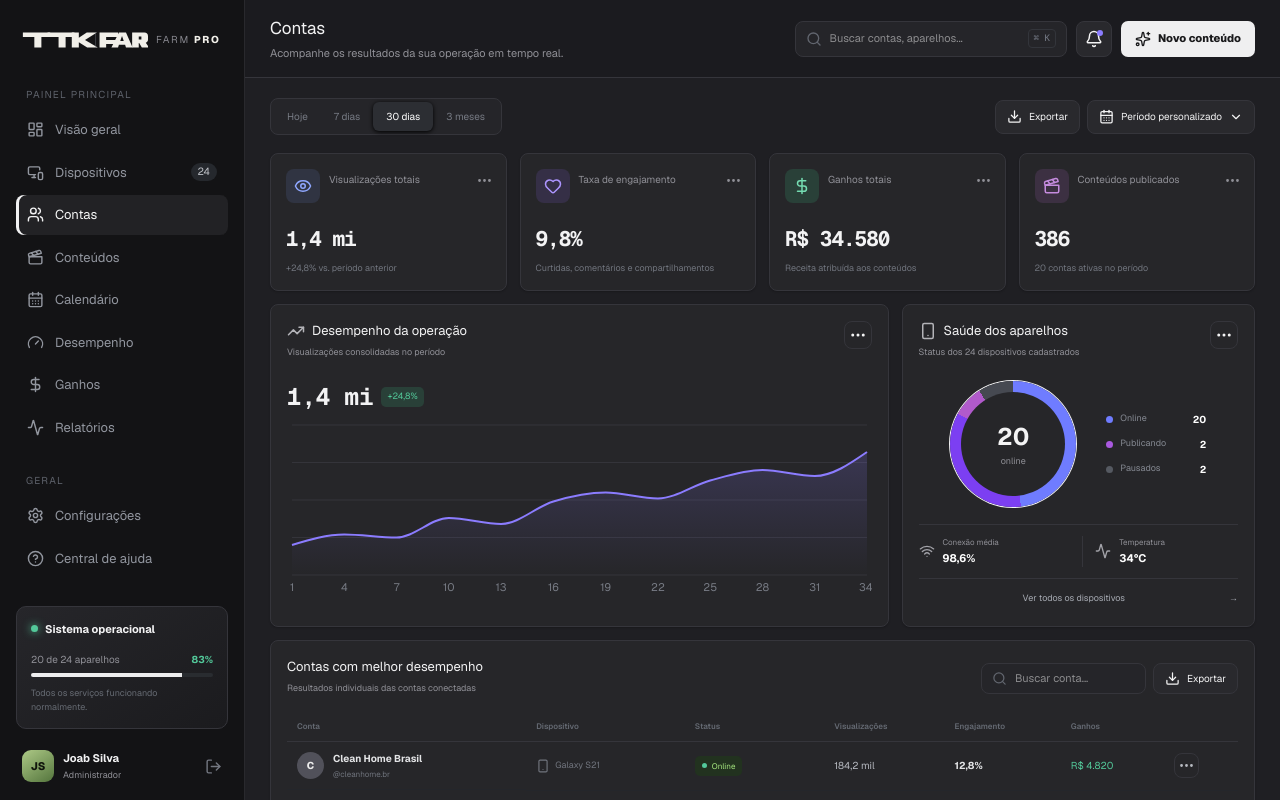
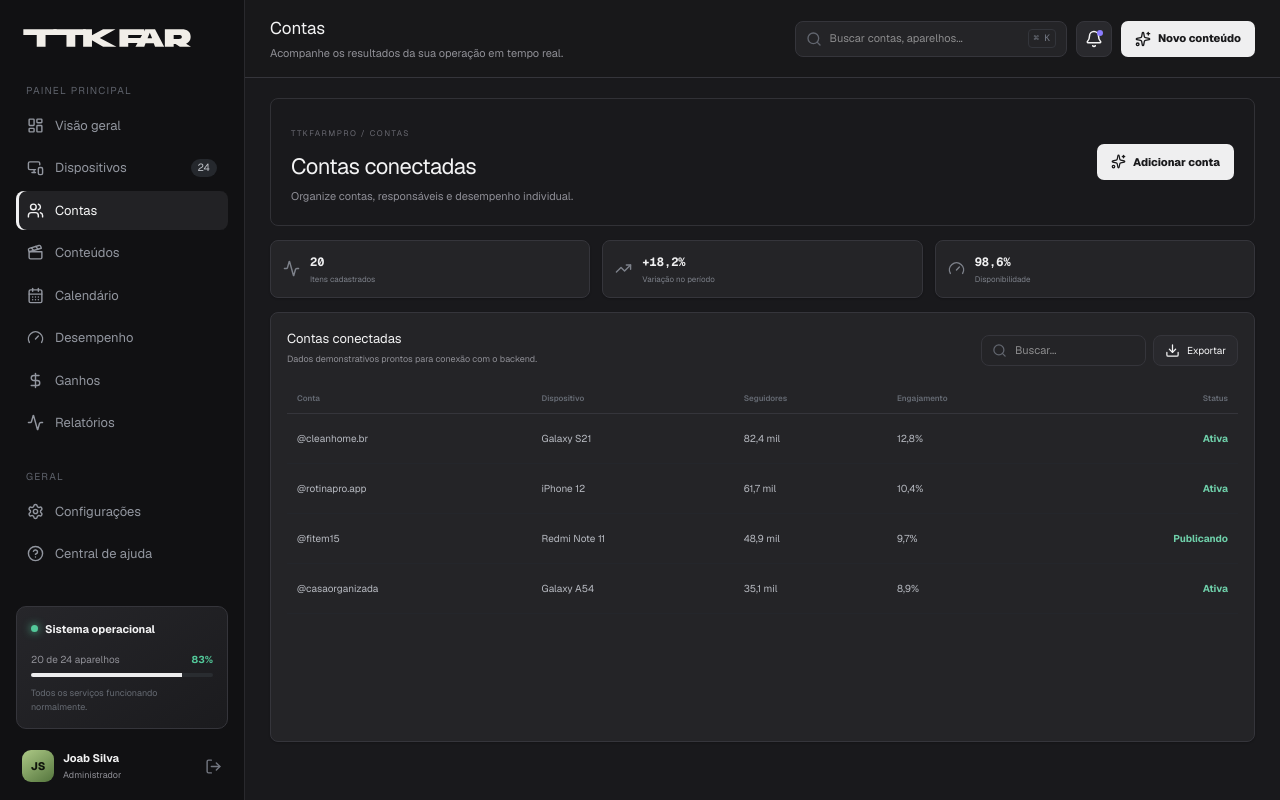
Before and after one commit to joabest/TTKPHARM, a Next.js app: page / in a window 1280 px wide. Both pictures are taken after a click on the button "Contas". Shown: the top 800 px of the page. Built offline with nearby package versions, Linux system fonts and the light colour scheme.

Commit message:
feat: adiciona módulos funcionais, logo oficial e favicon

```diff
--- a/components/dashboard.tsx
+++ b/components/dashboard.tsx
@@ -56,9 +56,9 @@ export default function Dashboard() {
       <aside className={`sidebar ${sidebar ? "open" : ""}`}>
         <div className="brand-row"><Logo /><button className="icon-button mobile-close" onClick={()=>setSidebar(false)}><X size={18}/></button></div>
         <p className="section-label">PAINEL PRINCIPAL</p>
-        <nav>{nav.map(([Icon,label])=><button key={label} className={active===label?"active":""} onClick={()=>{setActive(label);setSidebar(false); if(label!=="Visão geral") flash(`${label}: módulo preparado para integração`)}}><Icon size={17}/><span>{label}</span>{label==="Dispositivos"&&<small>24</small>}</button>)}</nav>
+        <nav>{nav.map(([Icon,label])=><button key={label} className={active===label?"active":""} onClick={()=>{setActive(label);setSidebar(false)}}><Icon size={17}/><span>{label}</span>{label==="Dispositivos"&&<small>24</small>}</button>)}</nav>
         <p className="section-label general">GERAL</p>
-        <nav><button onClick={()=>flash("Configurações abertas em breve")}><Settings size={17}/>Configurações</button><button onClick={()=>flash("Central de ajuda aberta em breve")}><CircleHelp size={17}/>Central de ajuda</button></nav>
+        <nav><button className={active==="Configurações"?"active":""} onClick={()=>{setActive("Configurações");setSidebar(false)}}><Settings size={17}/>Configurações</button><button className={active==="Central de ajuda"?"active":""} onClick={()=>{setActive("Central de ajuda");setSidebar(false)}}><CircleHelp size={17}/>Central de ajuda</button></nav>
         <div className="system-card"><div className="system-head"><span className="pulse"/><b>Sistema operacional</b></div><div className="system-row"><span>20 de 24 aparelhos</span><b>83%</b></div><div className="progress"><i/></div><p>Todos os serviços funcionando normalmente.</p></div>
         <div className="profile"><div className="avatar">JS</div><div><b>Joab Silva</b><span>Administrador</span></div><button title="Sair" onClick={()=>flash("Sessão encerrada (demonstração)")}><LogOut size={17}/></button></div>
       </aside>
@@ -67,6 +67,7 @@ export default function Dashboard() {
         <header><button className="icon-button menu-button" onClick={()=>setSidebar(true)}><Menu size={20}/></button><div><h1>{active}</h1><p>Acompanhe os resultados da sua operação em tempo real.</p></div><div className="header-actions"><label className="global-search"><Search size={16}/><input placeholder="Buscar contas, aparelhos..." value={query} onChange={e=>setQuery(e.target.value)}/><kbd>⌘ K</kbd></label><button className="icon-button notify"><Bell size={18}/><i/></button><button className="primary" onClick={()=>flash("Fluxo de novo conteúdo iniciado")}><Sparkles size={16}/>Novo conteúdo</button></div></header>
 
         <div className="content">
+          {active !== "Visão geral" ? <ModuleView module={active} query={query} setQuery={setQuery} flash={flash}/> : <>
           <div className="toolbar"><div className="periods">{(Object.keys(periodData) as Period[]).map(p=><button key={p} className={period===p?"selected":""} onClick={()=>setPeriod(p)}>{p}</button>)}</div><div className="toolbar-actions"><button onClick={exportCsv}><Download size={15}/>Exportar</button><button onClick={()=>flash("Filtro personalizado selecionado")}><CalendarDays size={15}/>Período personalizado<ChevronDown size={14}/></button></div></div>
 
           <section className="stats-grid">
@@ -84,6 +85,7 @@ export default function Dashboard() {
           <section className="panel table-panel"><div className="table-header"><div><h2>Contas com melhor desempenho</h2><p>Resultados individuais das contas conectadas</p></div><div className="table-actions"><label><Search size={15}/><input placeholder="Buscar conta..." value={query} onChange={e=>setQuery(e.target.value)}/></label><button onClick={exportCsv}><Download size={15}/>Exportar</button></div></div><div className="table-scroll"><table><thead><tr><th>Conta</th><th>Dispositivo</th><th>Status</th><th>Visualizações</th><th>Engajamento</th><th>Ganhos</th><th/></tr></thead><tbody>{filtered.map((a,i)=><tr key={a.id}><td><div className={`account-avatar av${i}`}>{a.name.slice(0,1)}</div><div><b>{a.name}</b><span>{a.handle}</span></div></td><td><span className="device-cell"><Smartphone size={14}/>{a.device}</span></td><td><span className={`badge ${a.status.toLowerCase()}`}><i/>{a.status}</span></td><td>{a.views}</td><td><b>{a.engagement}</b></td><td className="revenue">{a.revenue}</td><td><button className="icon-button" onClick={()=>flash(`Abrindo detalhes de ${a.name}`)}><MoreHorizontal size={17}/></button></td></tr>)}</tbody></table>{filtered.length===0&&<div className="empty">Nenhuma conta encontrada.</div>}</div></section>
 
           <section className="mini-grid"><Mini icon={Play} value="386" label="Vídeos publicados"/><Mini icon={Heart} value="126,8 mil" label="Curtidas"/><Mini icon={MessageCircle} value="18,4 mil" label="Comentários"/><Mini icon={Share2} value="32,1 mil" label="Compartilhamentos"/><Mini icon={Send} value="R$ 89,58" label="Receita por conteúdo"/></section>
+          </>}
         </div>
       </section>
     </main>
@@ -92,3 +94,21 @@ export default function Dashboard() {
 
 function Stat({icon:Icon,label,value,detail,tone}:{icon:typeof Eye;label:string;value:string;detail:string;tone:string}){return <article className="stat-card"><div className={`stat-icon ${tone}`}><Icon size={18}/></div><div className="stat-top"><span>{label}</span><MoreHorizontal size={17}/></div><strong>{value}</strong><p>{detail}</p></article>}
 function Mini({icon:Icon,value,label}:{icon:typeof Eye;value:string;label:string}){return <article className="mini"><Icon size={17}/><div><b>{value}</b><span>{label}</span></div></article>}
+
+const moduleConfig: Record<string, { title:string; description:string; action:string; columns:string[]; rows:string[][] }> = {
+  Dispositivos: { title:"Gerenciamento de dispositivos", description:"Acompanhe conexão, bateria, temperatura e conta vinculada.", action:"Adicionar dispositivo", columns:["Dispositivo","Conta vinculada","Conexão","Bateria","Status"], rows:[["Galaxy S21 · TTK-012","@cleanhome.br","4G · São Paulo","87%","Online"],["iPhone 12 · TTK-009","@rotinapro.app","Wi-Fi · São Paulo","64%","Online"],["Redmi Note 11 · TTK-018","@fitem15","4G · Rio de Janeiro","92%","Publicando"],["Galaxy A54 · TTK-006","@casaorganizada","Wi-Fi · Curitiba","73%","Online"],["Moto G84 · TTK-021","@techresolve","Sem conexão","41%","Pausado"]] },
+  Contas: { title:"Contas conectadas", description:"Organize contas, responsáveis e desempenho individual.", action:"Adicionar conta", columns:["Conta","Dispositivo","Seguidores","Engajamento","Status"], rows:[["@cleanhome.br","Galaxy S21","82,4 mil","12,8%","Ativa"],["@rotinapro.app","iPhone 12","61,7 mil","10,4%","Ativa"],["@fitem15","Redmi Note 11","48,9 mil","9,7%","Publicando"],["@casaorganizada","Galaxy A54","35,1 mil","8,9%","Ativa"]] },
+  Conteúdos: { title:"Biblioteca de conteúdos", description:"Revise vídeos, legendas e o estado de cada publicação.", action:"Novo conteúdo", columns:["Conteúdo","Conta","Agendamento","Visualizações","Status"], rows:[["5 dicas para limpar o sofá","@cleanhome.br","Hoje, 18:30","184,2 mil","Publicado"],["Organize sua semana em 3 passos","@rotinapro.app","Hoje, 20:00","—","Agendado"],["Treino rápido de 15 minutos","@fitem15","Amanhã, 09:15","98,4 mil","Publicado"],["Antes e depois da sala","@casaorganizada","Amanhã, 14:00","—","Em revisão"]] },
+  Calendário: { title:"Calendário de publicação", description:"Visualize e organize a fila de conteúdo das contas.", action:"Agendar conteúdo", columns:["Data","Horário","Conteúdo","Conta","Status"], rows:[["16 set. 2026","18:30","5 dicas para limpar o sofá","@cleanhome.br","Confirmado"],["16 set. 2026","20:00","Organize sua semana","@rotinapro.app","Confirmado"],["17 set. 2026","09:15","Treino rápido","@fitem15","Aguardando"],["17 set. 2026","14:00","Antes e depois da sala","@casaorganizada","Revisão"]] },
+  Desempenho: { title:"Desempenho consolidado", description:"Compare alcance e engajamento entre contas e conteúdos.", action:"Gerar relatório", columns:["Conta","Visualizações","Curtidas","Comentários","Engajamento"], rows:[["@cleanhome.br","184,2 mil","21,4 mil","2.108","12,8%"],["@rotinapro.app","142,7 mil","16,8 mil","1.437","10,4%"],["@fitem15","98,4 mil","10,2 mil","897","9,7%"],["@casaorganizada","76,9 mil","7,8 mil","612","8,9%"]] },
+  Ganhos: { title:"Ganhos e atribuição", description:"Acompanhe a receita relacionada a cada conta e campanha.", action:"Exportar financeiro", columns:["Conta","Receita bruta","Conversões","Custo","Resultado"], rows:[["@cleanhome.br","R$ 4.820","143","R$ 680","R$ 4.140"],["@rotinapro.app","R$ 3.760","118","R$ 510","R$ 3.250"],["@fitem15","R$ 2.940","84","R$ 390","R$ 2.550"],["@casaorganizada","R$ 1.880","59","R$ 275","R$ 1.605"]] },
+  Relatórios: { title:"Central de relatórios", description:"Consulte os relatórios gerados e exporte os dados da operação.", action:"Criar relatório", columns:["Relatório","Período","Criado em","Formato","Status"], rows:[["Resumo mensal de desempenho","30 dias","16/09/2026","CSV","Pronto"],["Receita por conta","3 meses","15/09/2026","PDF","Pronto"],["Saúde dos dispositivos","7 dias","14/09/2026","CSV","Pronto"],["Calendário editorial","30 dias","12/09/2026","PDF","Pronto"]] },
+  Configurações: { title:"Configurações", description:"Gerencie preferências, integrações e dados da operação.", action:"Salvar alterações", columns:["Configuração","Valor atual","Categoria","Última alteração","Status"], rows:[["Fuso horário","América/São_Paulo","Regional","Hoje","Ativo"],["Idioma do painel","Português (Brasil)","Interface","Hoje","Ativo"],["Notificações","E-mail e painel","Alertas","Ontem","Ativo"],["Retenção de dados","12 meses","Privacidade","10/09/2026","Ativo"]] },
+  "Central de ajuda": { title:"Central de ajuda", description:"Encontre orientações para configurar e utilizar o TTKFARMPRO.", action:"Abrir chamado", columns:["Assunto","Categoria","Atualizado","Leitura","Status"], rows:[["Como cadastrar um dispositivo","Primeiros passos","Hoje","4 min","Disponível"],["Como vincular uma conta","Contas","Ontem","3 min","Disponível"],["Entendendo os relatórios","Analytics","12/09/2026","6 min","Disponível"],["Configuração de notificações","Configurações","10/09/2026","2 min","Disponível"]] }
+};
+
+function ModuleView({module,query,setQuery,flash}:{module:string;query:string;setQuery:(v:string)=>void;flash:(v:string)=>void}){
+  const config=moduleConfig[module] ?? moduleConfig.Relatórios;
+  const rows=config.rows.filter(row=>row.join(" ").toLowerCase().includes(query.toLowerCase()));
+  return <section className="module-page"><div className="module-heading"><div><span className="eyebrow">TTKFARMPRO / {module}</span><h2>{config.title}</h2><p>{config.description}</p></div><button className="primary" onClick={()=>flash(`${config.action}: ação iniciada`)}><Sparkles size={15}/>{config.action}</button></div><div className="module-stats"><Mini icon={Activity} value={module==="Dispositivos"?"24":"20"} label="Itens cadastrados"/><Mini icon={TrendingUp} value="+18,2%" label="Variação no período"/><Mini icon={Gauge} value="98,6%" label="Disponibilidade"/></div><article className="panel module-table"><div className="table-header"><div><h2>{config.title}</h2><p>Dados demonstrativos prontos para conexão com o backend.</p></div><div className="table-actions"><label><Search size={15}/><input placeholder="Buscar..." value={query} onChange={e=>setQuery(e.target.value)}/></label><button onClick={()=>flash("Dados exportados")}><Download size={15}/>Exportar</button></div></div><div className="table-scroll"><table><thead><tr>{config.columns.map(c=><th key={c}>{c}</th>)}</tr></thead><tbody>{rows.map((row,i)=><tr key={i}>{row.map((cell,j)=><td key={j} className={j===row.length-1?"module-status":""}>{cell}</td>)}</tr>)}</tbody></table>{rows.length===0&&<div className="empty">Nenhum resultado encontrado.</div>}</div></article></section>
+}
--- a/components/logo.tsx
+++ b/components/logo.tsx
@@ -1,18 +1,9 @@
+import Image from "next/image";
+
 export function Logo({ compact = false }: { compact?: boolean }) {
   return (
     <div className={`logo ${compact ? "compact" : ""}`} aria-label="TTKFARMPRO">
-      <svg viewBox="0 0 286 44" role="img" aria-hidden="true">
-        <g fill="currentColor">
-          <path d="M2 5h62v10H44v24H28V15H2V5Z" />
-          <path d="M58 5h61v10H99v24H83V15H58V5Z" />
-          <path d="M113 5h16v12l18-12h23l-27 17 29 17h-24l-19-12v12h-16V5Z" />
-          <path d="M176 5h42v10h-27v7h24v9h-24v8h-15V5Z" />
-          <path d="M220 5h16l15 34h-15l-2-6h-14l-2 6h-15l17-34Zm3 19h8l-4-11-4 11Z" />
-          <path d="M250 5h28c5 0 8 3 8 8v8c0 4-2 6-5 7l7 11h-16l-6-10h-1v10h-15V5Zm15 9v7h6v-7h-6Z" />
-        </g>
-        <path d="M167 4v36" stroke="#747780" strokeWidth="1" />
-      </svg>
-      {!compact && <span>FARM <b>PRO</b></span>}
+      <Image src="/ttkfarmpro-logo.svg" alt="TTKFARMPRO" width={520} height={72} priority />
     </div>
   );
 }
```
Also changed, not shown: app/globals.css, app/icon.svg (added), public/ttkfarmpro-logo.svg (added).
